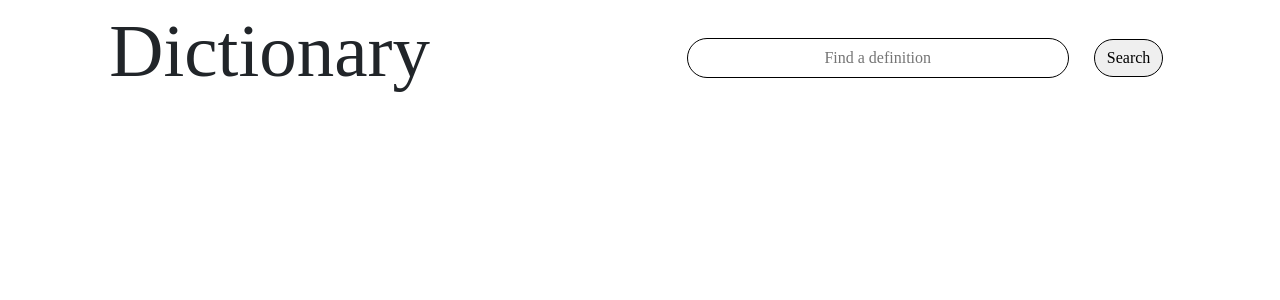
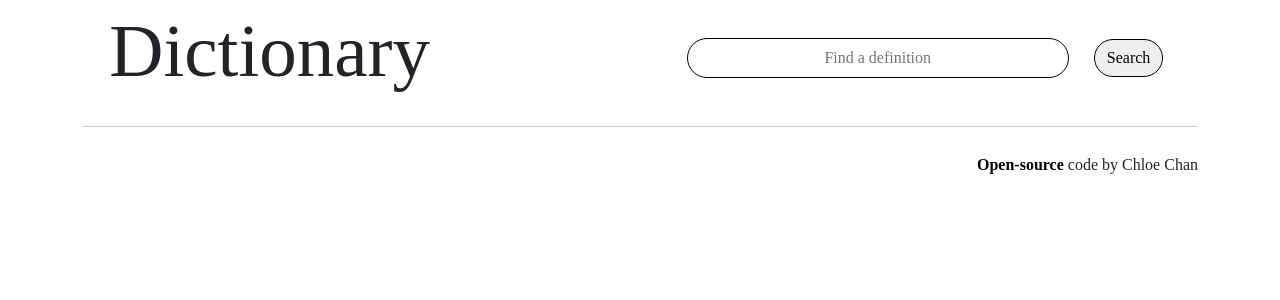
Before and after one commit to cyyc1498/dictionary-app, a React (Create React App) app: page / in a window 1280 px wide. Shown: the top 300 px of the page. Built offline with nearby package versions, Linux system fonts and the light colour scheme; a web font is replaced by a local one.

Commit message:
added footer text

```diff
--- a/src/App.css
+++ b/src/App.css
@@ -78,3 +78,20 @@ form{
 .definition-list{
   margin-right:100px;
 }
+
+.github{
+  text-decoration: none;
+  color: black;
+  font-weight: bold;
+}
+
+.github:hover{
+  color:dimgray;
+  transition: 200ms ease-in-out;
+}
+
+
+.footer{
+  margin: 10px auto;
+  float: right;
+}
--- a/src/App.js
+++ b/src/App.js
@@ -9,10 +9,9 @@ function App() {
     <div className="container">
       <Dictionary/>
 
-
+      <hr></hr>
+      <div className='footer'><a href="https://github.com/cyyc1498/dictionary-apps" className="github">Open-source</a> code by Chloe Chan</div>
       </div>
-
-
     </div>
   );
 }
```
